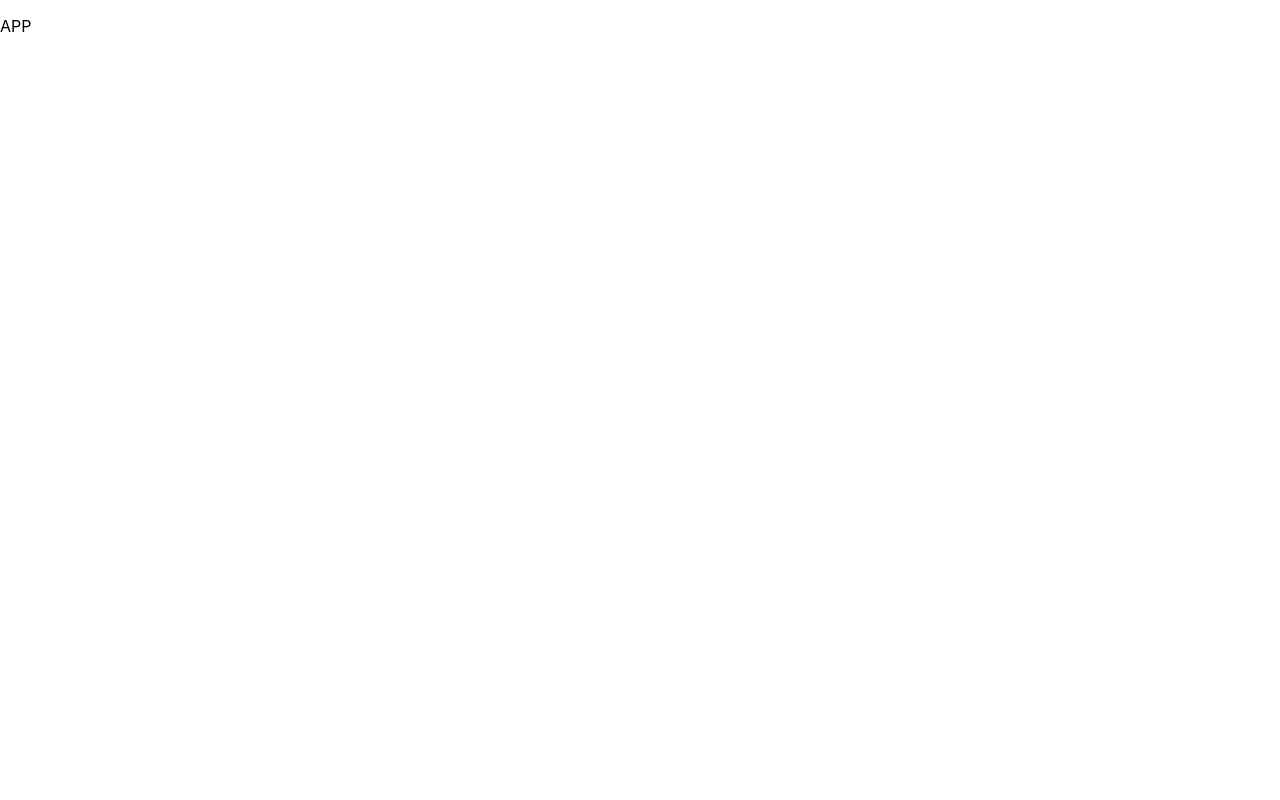
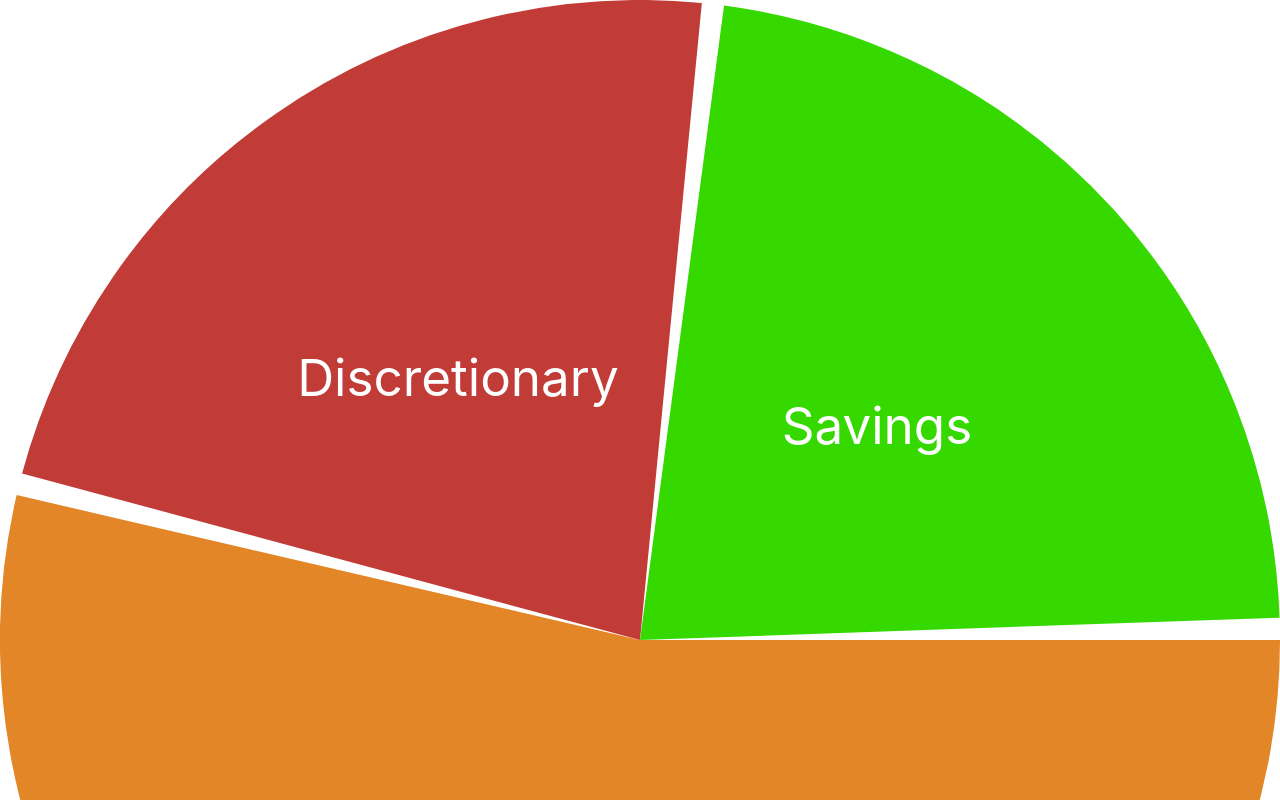
Before and after one commit to j-grooms/budget-app, a React (Create React App) app: page / in a window 1280 px wide. Shown: the top 800 px of the page. Built offline with nearby package versions, Linux system fonts and the light colour scheme.

Commit message:
pie chart working, labels displaying

```diff
--- a/package.json
+++ b/package.json
@@ -8,6 +8,7 @@
     "@testing-library/user-event": "^12.8.3",
     "react": "^17.0.2",
     "react-dom": "^17.0.2",
+    "react-minimal-pie-chart": "^8.2.0",
     "react-scripts": "4.0.3",
     "web-vitals": "^1.1.1"
   },
--- a/src/App.js
+++ b/src/App.js
@@ -1,8 +1,10 @@
+import Chart from './components/Chart';
+
 import './App.css';
 
 function App() {
   return (
-    <p>APP</p>
+    <Chart />
   );
 }
 
--- /dev/null
+++ b/src/components/Chart/chart.css
@@ -0,0 +1,10 @@
+.chart-inner-text {
+    position: absolute;
+    top: 0;
+    right: 0;
+    left: 0;
+    bottom: 0;
+    padding-top: 40%;
+    text-align: center;
+    font-size: 13px;
+}
--- a/src/components/Chart/index.js
+++ b/src/components/Chart/index.js
@@ -0,0 +1,28 @@
+import React from 'react';
+
+import { PieChart } from 'react-minimal-pie-chart';
+import './chart.css'
+
+const Chart = () => {
+	return (
+		<PieChart
+			data=
+			{[
+				{ title: "Mandatory", value: 1200, color: "#E38627" },
+				{ title: "Discretionary", value: 500, color: "#C13C37" },
+				{ title: "Savings", value: 500, color: "#35D900" },
+			]}
+            label={(data) => data.dataEntry.title}
+			paddingAngle={2}
+            style={{ position: "relative" }}
+            labelStyle={{ fontSize: "4px", fill: "#ffffff"}}
+            labelPosition={50}
+        >
+            <div className="chart-inner-text">
+                <p>$2200</p>
+            </div>
+		</PieChart>
+	);
+};
+
+export default Chart;
```
Also changed, not shown: 1 other file (tests, documents, lock files or other folders).
